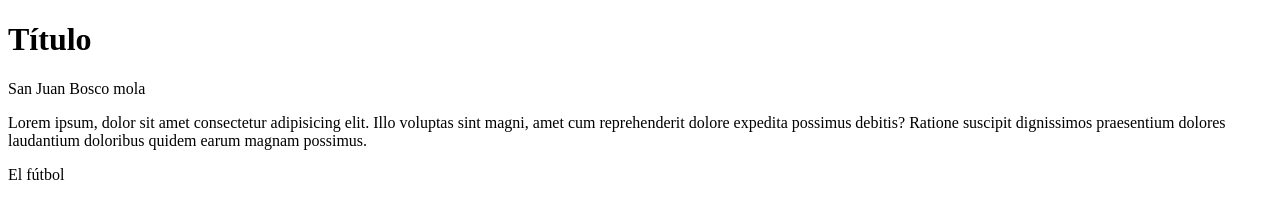
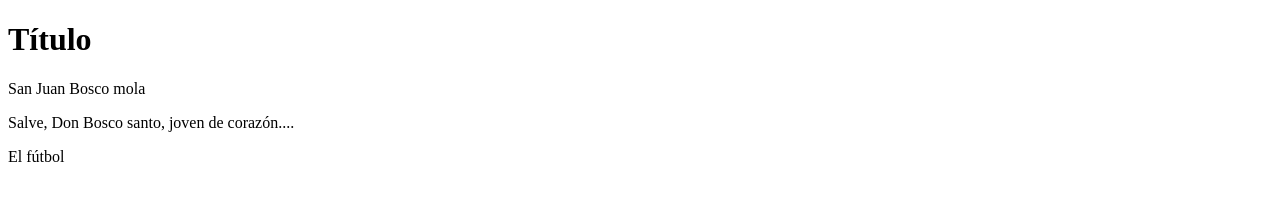
Before and after one commit to lmlopezmagana/repo-con-ramas, a plain HTML site: page index.html in a window 1280 px wide. Drawn offline with Linux system fonts and the light colour scheme.

Commit message:
Minor Bugs Fixed

```diff
--- a/index.html
+++ b/index.html
@@ -10,7 +10,7 @@
 <body>
     <h1>Título</h1>
     <p>San Juan Bosco mola</p>
-    <p>Lorem ipsum, dolor sit amet consectetur adipisicing elit. Illo voluptas sint magni, amet cum reprehenderit dolore expedita possimus debitis? Ratione suscipit dignissimos praesentium dolores laudantium doloribus quidem earum magnam possimus.</p>
+    <p>Salve, Don Bosco santo, joven de corazón....</p>
     <p>El fútbol</p>
 
 </body>
```
